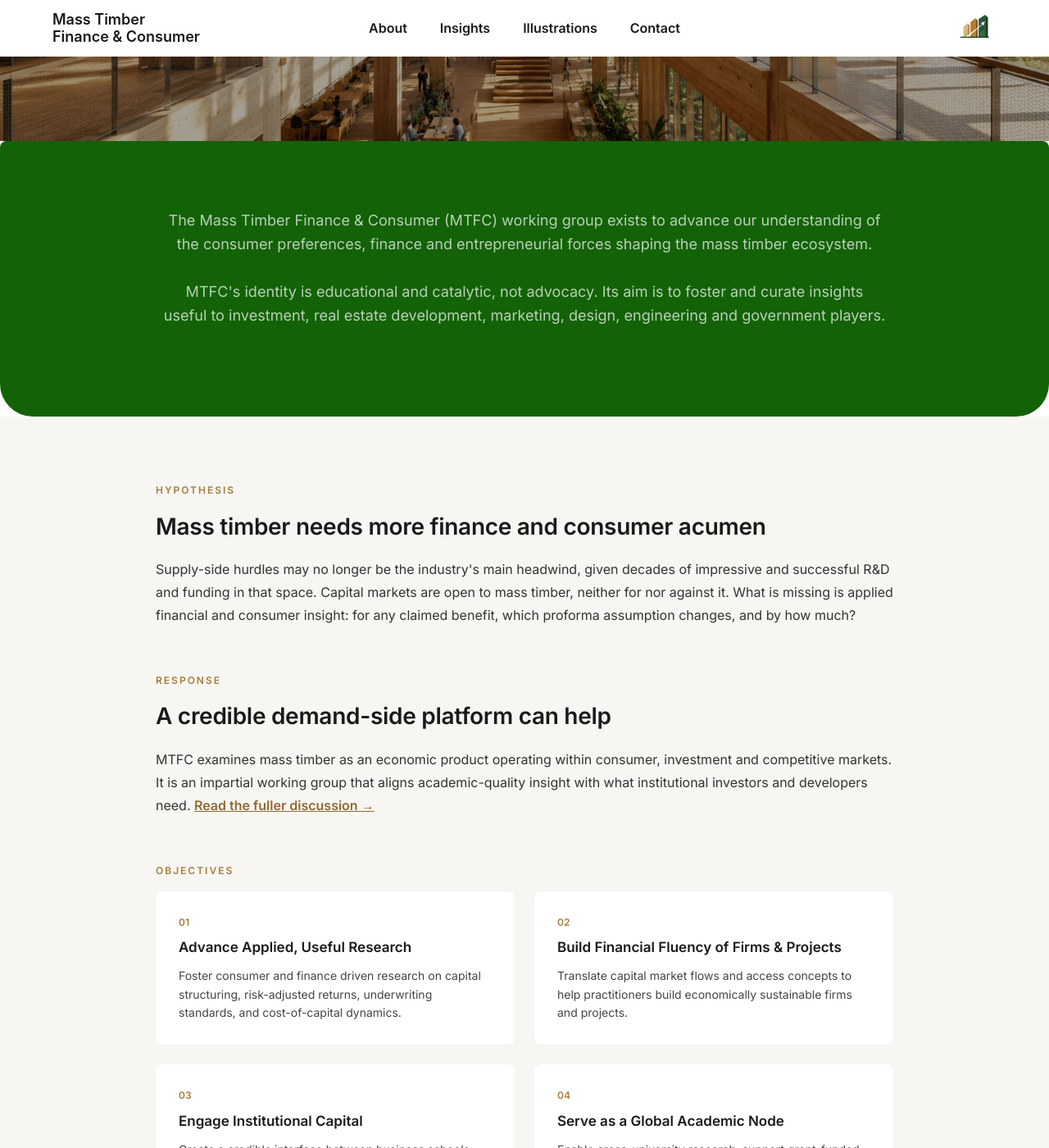
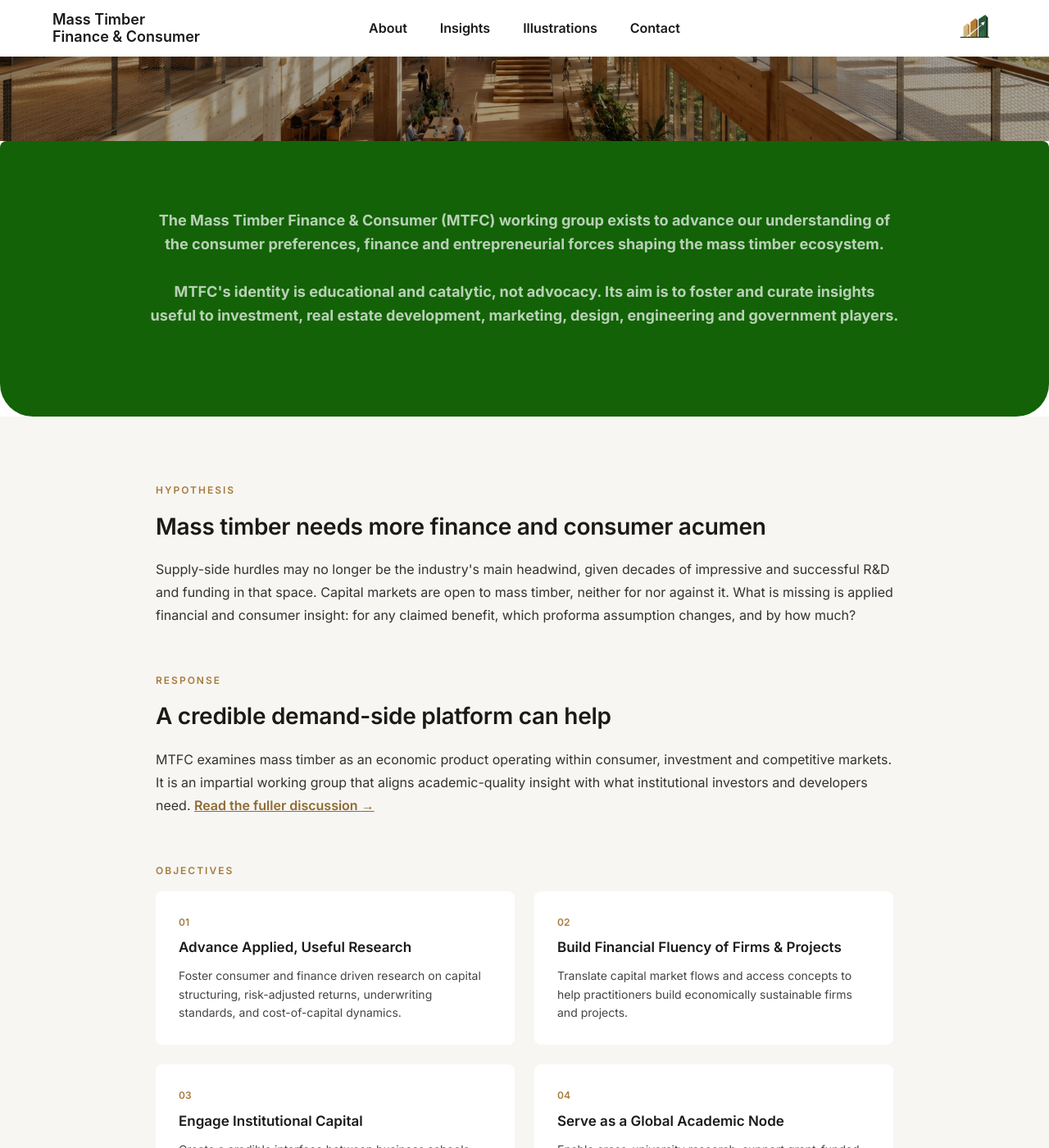
Before and after one commit to noelallenjohnson/mtfc, a Jekyll site: the page built from index.html, in a window 1280 px wide and 1400 px high, scrolled down 552 px. Shown: the whole window at 82% size. Built offline with Jekyll 4.4.1, drawn with Linux system fonts in a browser that asks for light colours.

Commit message:
Home intro in bold; About: combine two functions, revise closing 'hope' paragraph
Co-Authored-By: Claude Fable 5.2 <noreply@anthropic.com>
Claude-Session: https://claude.ai/code/session_01JqTUisa2GpZUxauc8KrJnh

```diff
--- a/assets/css/site.css
+++ b/assets/css/site.css
@@ -361,3 +361,4 @@ a[href^="mailto:"] { overflow-wrap: anywhere; }
 .init-filter:has(+ .init-filter) { margin-bottom: 12px; }
 .framework-list { color: rgb(51, 51, 51); margin: 0 0 16px; padding-left: 22px; font-size: 16px; line-height: 1.75; }
 .framework-list li { margin-bottom: 6px; }
+.hero-intro-bold p { font-weight: 700; }
--- a/index.html
+++ b/index.html
@@ -15,7 +15,7 @@ scripts: ["/assets/js/site.js"]
 <header class="sg_card-wrapper width_100percent section is-accent-primary section_extend-under-nav">
 <div class="container section_content-offset-nav">
 <div class="w-layout-grid width_100percent grid_2-col tablet-1-col-1-2 tablet-1-col-1-parent tablet-1-col-1 gap-small is-y-center">
-<div id="w-node-_4daaf659-2e4c-b71f-4bea-6ddae017be21-a830ff73" class="subheading-parent subheading rich-text-parent rich-text subheading_centered-block w-richtext">
+<div id="w-node-_4daaf659-2e4c-b71f-4bea-6ddae017be21-a830ff73" class="subheading-parent subheading rich-text-parent rich-text subheading_centered-block w-richtext hero-intro-bold">
 <p>The Mass Timber Finance &amp; Consumer (MTFC) working group exists to advance our understanding of the consumer preferences, finance and entrepreneurial forces shaping the mass timber ecosystem.</p>
 <p>MTFC's identity is educational and catalytic, not advocacy. Its aim is to foster and curate insights useful to investment, real estate development, marketing, design, engineering and government players.</p>
 </div>
--- a/pages/mission-vision.html
+++ b/pages/mission-vision.html
@@ -132,12 +132,11 @@ og_title: "Mission & Vision"
 <p class="framework-text">Through its finance and consumer focus, MTFC is an attempt to examine mass timber as an economic product operating within consumer, investment and competitive markets. This is alongside, but distinct from the more familiar treatment of mass timber as a construction technology, environmental solution or public policy response. To do so, MTFC aims to provide an impartial platform at the intersection of academic research, institutional investment and real estate development, and to convene safe-harbor working groups to define and support useful applied research.</p>
 <p class="framework-text"><strong>Complementary functions:</strong></p>
 <ul class="framework-list">
-<li>Establish more holistic, business-centric discussions and theses about the industry's development.</li>
+<li>Welcome in collaboration among academics, developers and capital markets professionals to establish more holistic, business-centric discussions and theses about the industry's development.</li>
 <li>Serve as a repository of useful, rigorous, applied research and practitioner insights (for example, <a href="/business-case-studies">Business Case Studies</a> and <a href="/listening-to-investors">Listening to Investors</a>).</li>
-<li>Welcome in collaboration among academics, developers and capital markets professionals.</li>
 <li>Provide educational frameworks and interactive financial tools to inform industry and firm growth (for example, <a href="/firm-financial-fitness">Firm Financial Fitness</a>, the <a href="/mass-timber-economic-taxonomy">Mass Timber Economic Taxonomy</a> and <a href="/industry-structure">Industry Structure</a>).</li>
 <li>Identify structural industry headwinds, complications and responses (for example, the <a href="/market-rate-development-risk-mitigation-method">Market Rate Development Risk Mitigation Method</a>).</li>
 </ul>
-<p class="framework-text">The hope is that MTFC becomes a place where researchers and practitioners come not necessarily to find favorable information about mass timber, but to find better questions about its economics, more credible evidence and more useful ways of thinking about its future. In time, it could evolve from a working group and public knowledge platform into an international executive intelligence network, helping CEOs, CFOs, COOs, commercial leaders and general managers navigate organizational transformation, digital and AI evolution, competitive markets and growth capital considerations. The purpose would be to improve business decisions and organizational performance, rather than to promote mass timber adoption. Its research would remain independent, with findings and recommendations attributable to individual authors.</p>
+<p class="framework-text">The hope is that MTFC becomes a place where researchers and practitioners come not necessarily to find favorable information about mass timber, but to find thoughtful consideration of its economics along with more credible evidence and more useful ways of thinking about its future — something of a public knowledge executive intelligence network helping C-suite, general managers, sales or product development professionals navigate organizational transformation, digital and AI evolution, competitive markets and growth capital considerations. The purpose would be to improve business decisions and organizational performance.</p>
 </div>
 </div>
```
